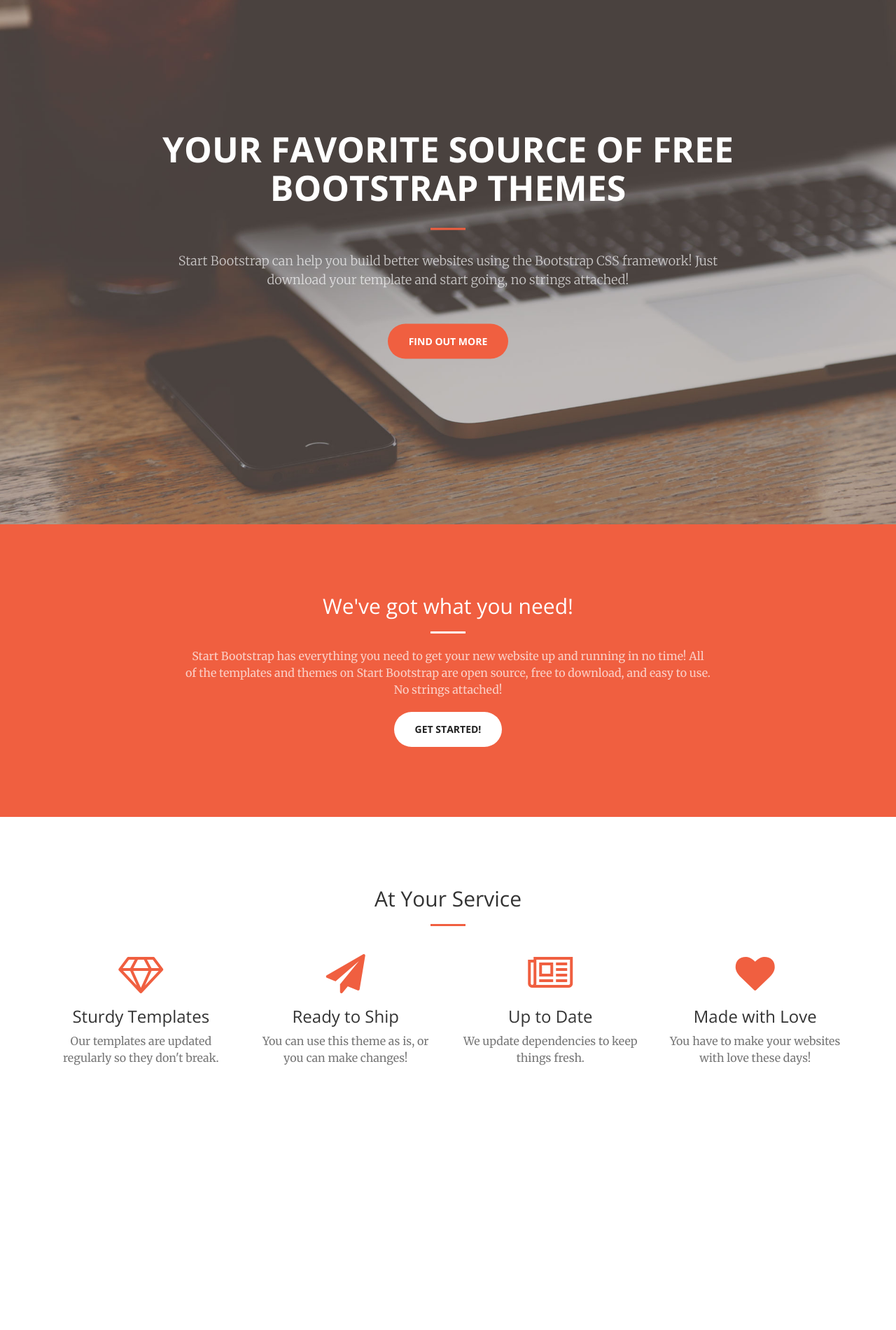
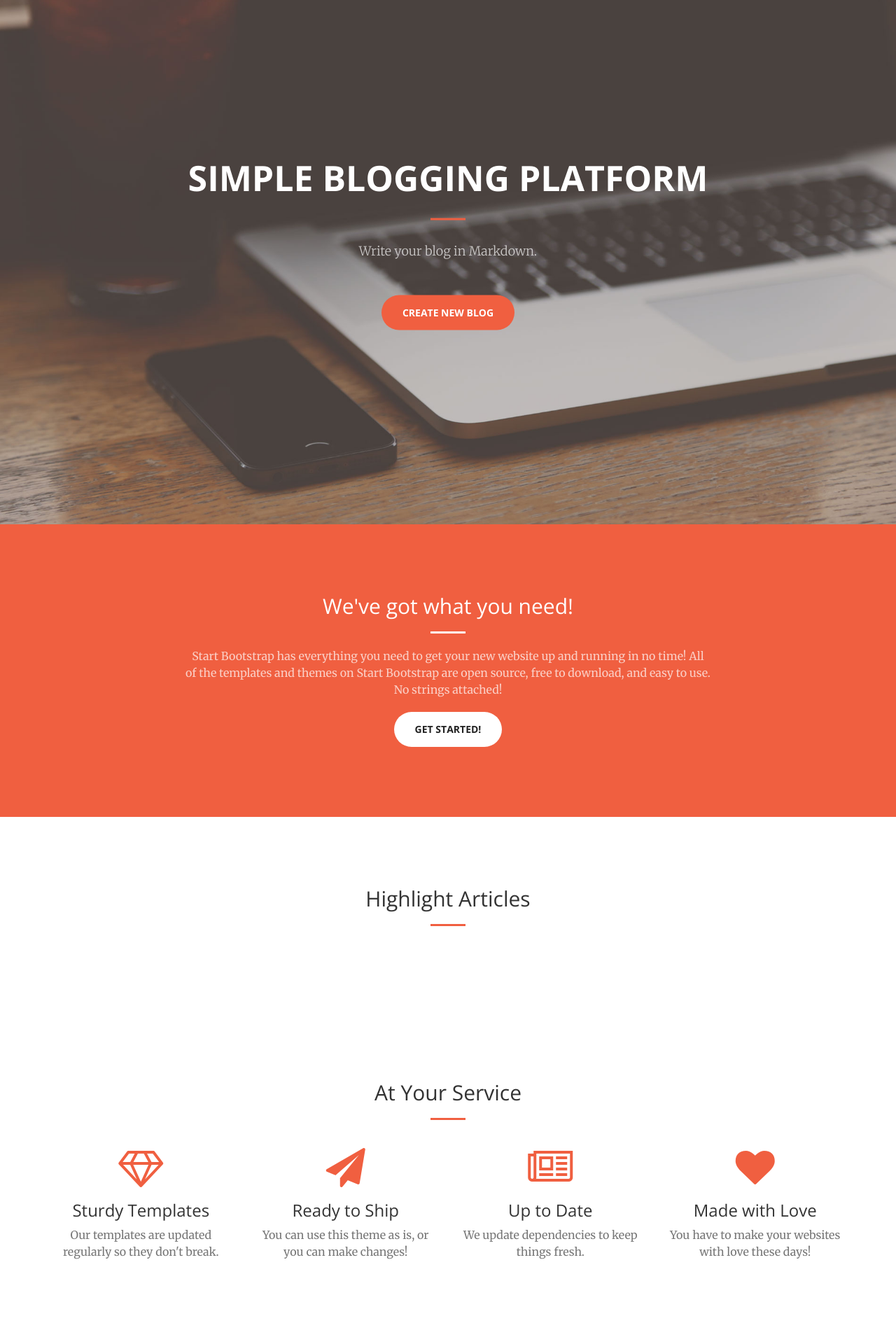
Before and after one commit to jollen/node-simple-blog, a Node project: template views/index.jade in a window 1280 px wide. Shown: the part 51-1951 px from the top of the page at 70% size. Before the commit the page ends 1573 px from the top, so only its background shows below. Run offline with Node 20 templates, Linux system fonts and the light colour scheme; the template is opened without the code that fills it, so the values that code supplies are empty; style sheets or scripts are compiled from the project's sources; some libraries are stand-ins or nearby versions.

Commit message:
add: article list view

```diff
--- a/views/index.jade
+++ b/views/index.jade
@@ -9,11 +9,11 @@ block body
   header
     .header-content
       .header-content-inner
-        h1#homeHeading Your Favorite Source of Free Bootstrap Themes
+        h1#homeHeading Simple Blogging Platform
         hr
         p
-          | Start Bootstrap can help you build better websites using the Bootstrap CSS framework! Just download your template and start going, no strings attached!
-        a.btn.btn-primary.btn-xl.page-scroll(href='#about') Find Out More
+          | Write your blog in Markdown.
+        a.btn.btn-primary.btn-xl.page-scroll(href='/blog/', target='_blank') Create New Blog
 
   section#about.bg-primary
     .container
@@ -24,6 +24,18 @@ block body
           p.text-faded
             | Start Bootstrap has everything you need to get your new website up and running in no time! All of the templates and themes on Start Bootstrap are open source, free to download, and easy to use. No strings attached!
           a.page-scroll.btn.btn-default.btn-xl.sr-button(href='#services') Get Started!
+
+  section
+    .container
+      .row
+        .col-lg-12.text-center
+          h2.section-heading Highlight Articles
+          hr.primary
+      .row
+        .col-lg-8.col-lg-offset-2
+          each post in posts
+            h3
+              a(href!='/post/#{post._id}') #{post.subject}
 
   section#services
     .container
```
Also changed, not shown: views/index.js (+7 -1 lines).
